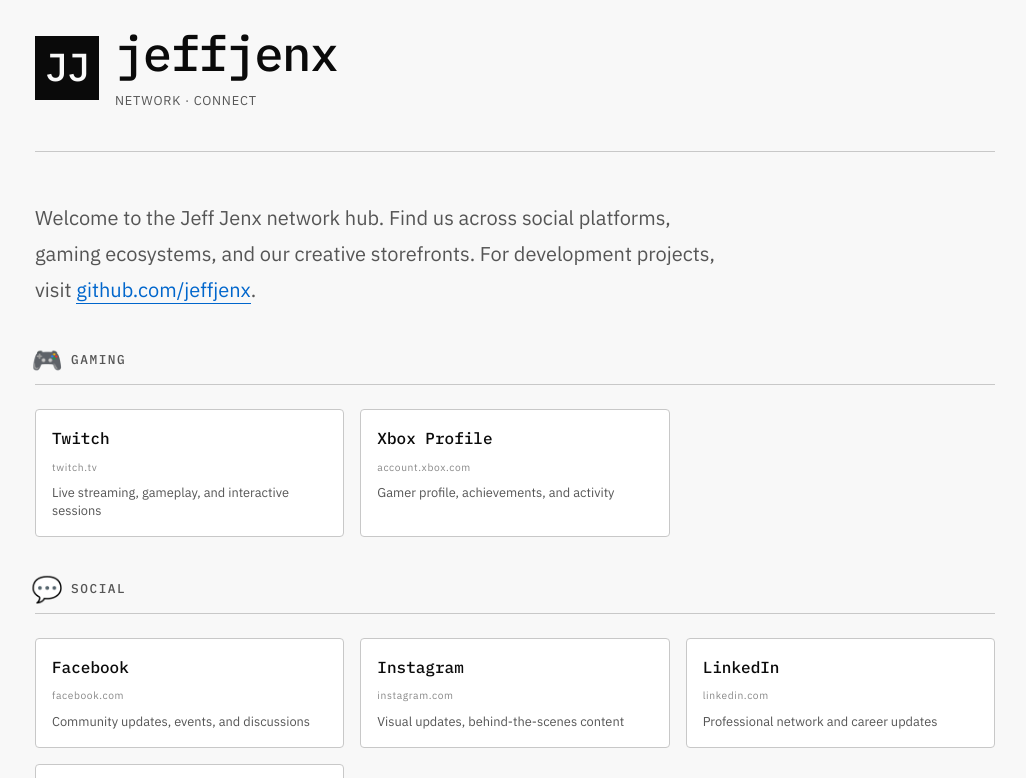
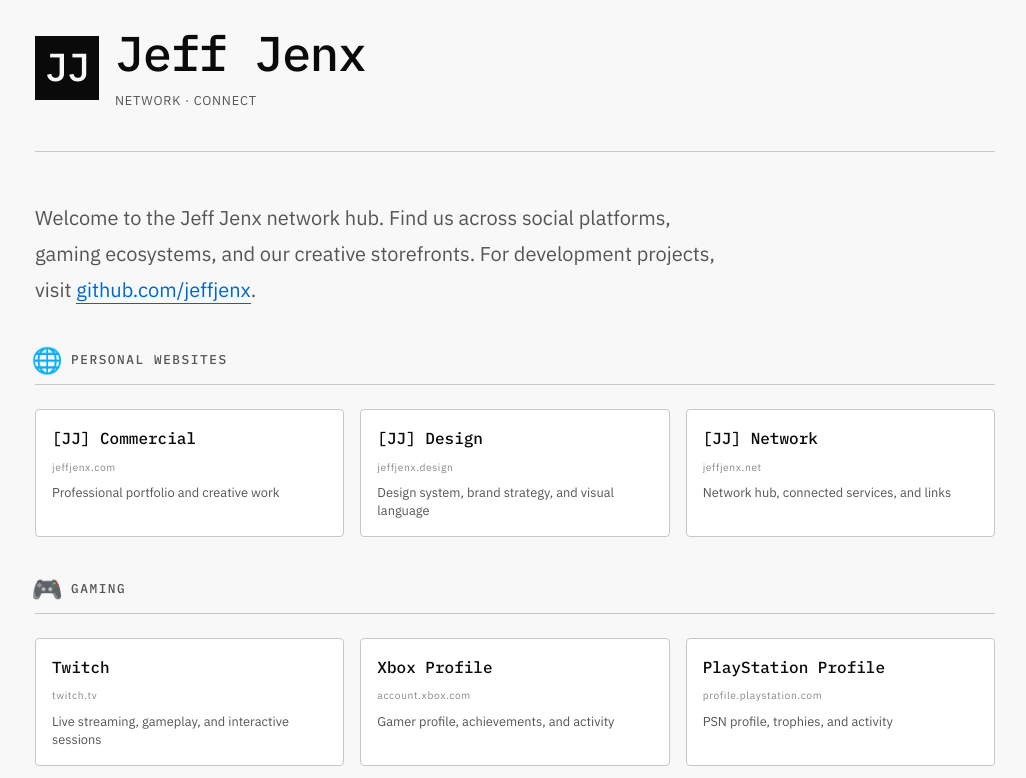
Before and after one commit to jeffjenx/jeffjenx.net, a plain HTML site: page index.htm in a window 1280 px wide. Shown: the top 778 px of the page, without its empty margins (125-1151 px from the left). Drawn offline with Linux system fonts and the light colour scheme.

Commit message:
feat: add personal links

```diff
--- a/index.htm
+++ b/index.htm
@@ -245,7 +245,7 @@
       <div class="brand">
         <div class="brand__mark">JJ</div>
         <div>
-          <h1 class="brand__title">jeffjenx</h1>
+          <h1 class="brand__title">Jeff Jenx</h1>
           <p class="brand__subtitle">Network &middot; Connect</p>
         </div>
       </div>
@@ -258,6 +258,15 @@
         and our creative storefronts. For development projects, visit
         <a href="https://github.com/jeffjenx">github.com/jeffjenx</a>.
       </p>
+    </section>
+
+    <!-- PERSONAL WEBSITES -->
+    <section class="section" data-category="personal">
+      <div class="section__header">
+        <div class="section__icon">🌐</div>
+        <h2 class="section__title">Personal Websites</h2>
+      </div>
+      <div class="link-grid" id="personal-links"></div>
     </section>
 
     <!-- GAMING -->
@@ -304,6 +313,9 @@
 
   <script>
     const linksData = [
+      { url: 'jeffjenx.com', category: 'personal', name: '[JJ] Commercial', desc: 'Professional portfolio and creative work' },
+      { url: 'jeffjenx.design', category: 'personal', name: '[JJ] Design', desc: 'Design system, brand strategy, and visual language' },
+      { url: 'jeffjenx.net', category: 'personal', name: '[JJ] Network', desc: 'Network hub, connected services, and links' },
       { url: 'facebook.com/jeffjenx.me', category: 'social', name: 'Facebook', desc: 'Community updates, events, and discussions' },
       { url: 'github.com/jeffjenx', category: 'dev', name: 'GitHub', desc: 'Open source projects, repositories, and code' },
       { url: 'instagram.com/jeffjenx.jpg', category: 'social', name: 'Instagram', desc: 'Visual updates, behind-the-scenes content' },
@@ -313,7 +325,8 @@
       { url: 'x.com/jeff_jenx', category: 'social', name: 'X (Twitter)', desc: 'Quick updates, thoughts, and engagement' },
       { url: 'account.xbox.com/en-us/profile?gamertag=jeffjenx', category: 'gaming', name: 'Xbox Profile', desc: 'Gamer profile, achievements, and activity' },
       { url: 'zazzle.com/store/jeffjenx', category: 'shop', name: 'Zazzle Store', desc: 'Custom merchandise, apparel, and accessories' },
-      { url: 'jeffjenx.redbubble.com', category: 'shop', name: 'Redbubble', desc: 'Independent designs, prints, and creative goods' }
+      { url: 'jeffjenx.redbubble.com', category: 'shop', name: 'Redbubble', desc: 'Independent designs, prints, and creative goods' },
+      { url: 'profile.playstation.com/jeffjenx', category: 'gaming', name: 'PlayStation Profile', desc: 'PSN profile, trophies, and activity' }
     ];
 
     function createLinkCard(link) {
@@ -336,6 +349,7 @@
 
     function populateLinks() {
       const containers = {
+        personal: document.getElementById('personal-links'),
         gaming: document.getElementById('gaming-links'),
         social: document.getElementById('social-links'),
         dev: document.getElementById('dev-links'),
```
